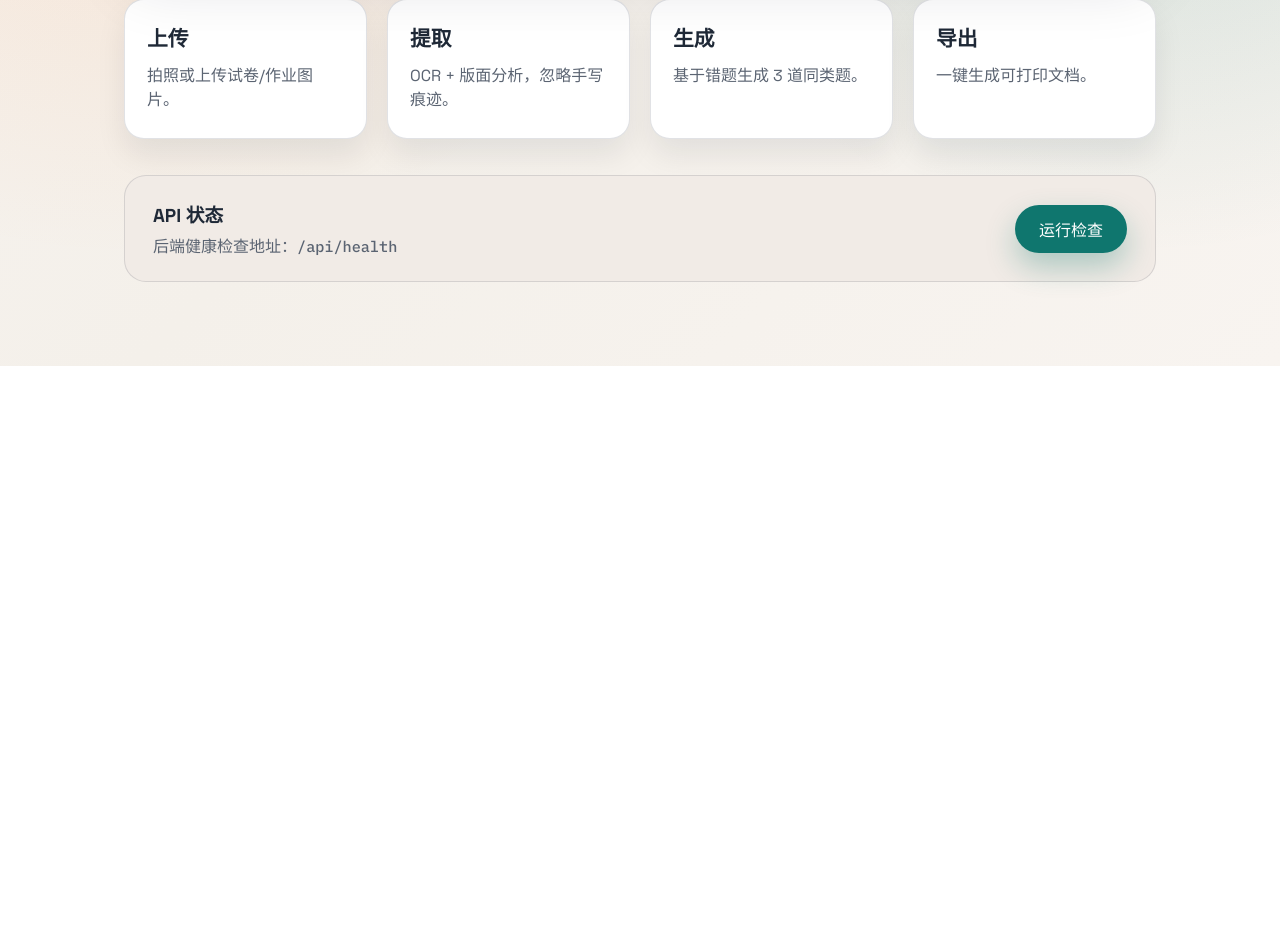
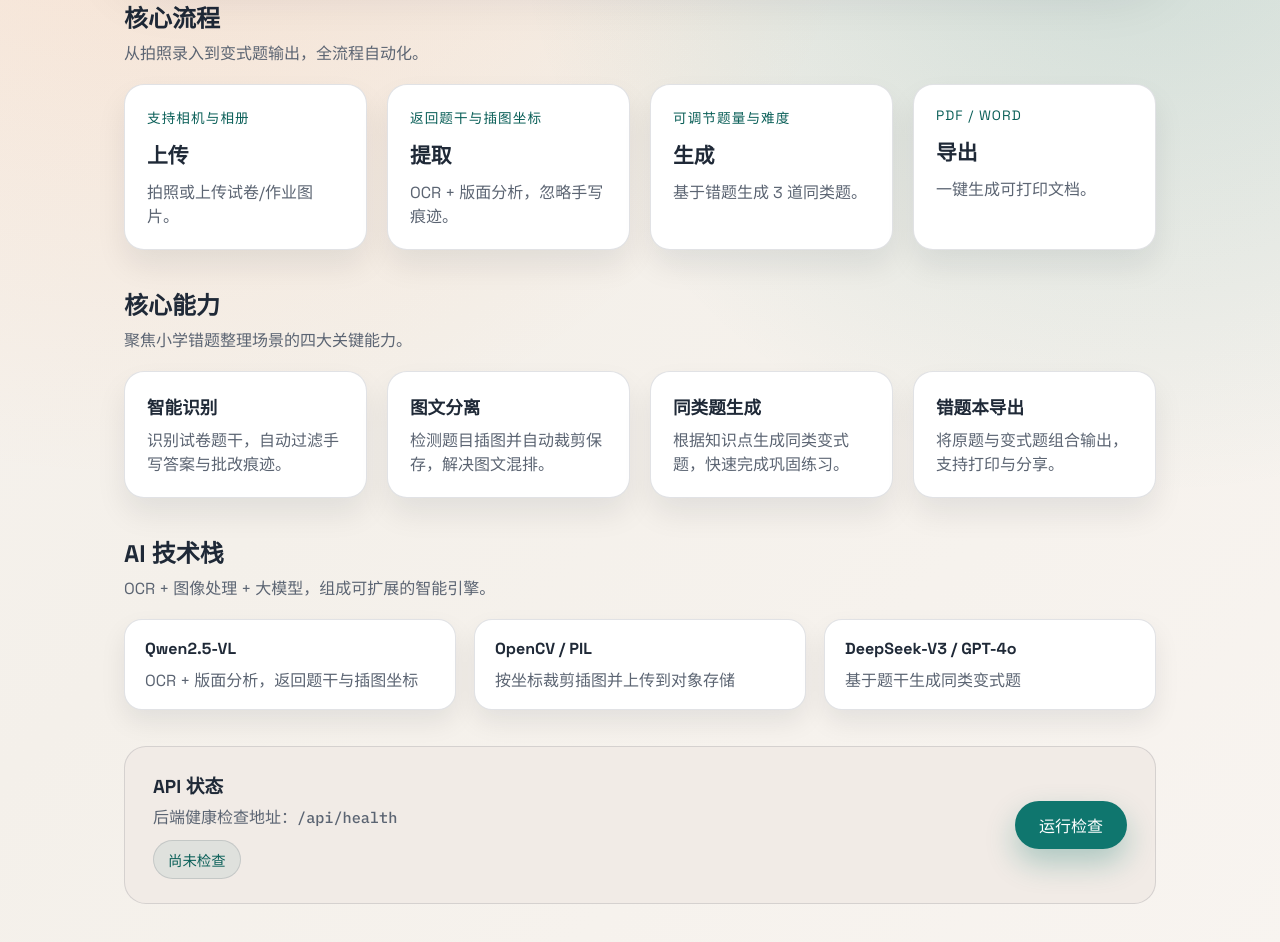
Before and after one commit to firnice/smart_paper_web, a React (Vite) app: page / in a window 1280 px wide. Shown: the part 434-1376 px from the top of the page. Before the commit the page ends 800 px from the top, so only its background shows below. Built offline with nearby package versions, Linux system fonts and the light colour scheme; no server answers.

Commit message:
feat: scaffold frontend framework

```diff
--- a/src/App.jsx
+++ b/src/App.jsx
@@ -1,54 +1,5 @@
-const steps = [
-  {
-    title: "上传",
-    detail: "拍照或上传试卷/作业图片。"
-  },
-  {
-    title: "提取",
-    detail: "OCR + 版面分析，忽略手写痕迹。"
-  },
-  {
-    title: "生成",
-    detail: "基于错题生成 3 道同类题。"
-  },
-  {
-    title: "导出",
-    detail: "一键生成可打印文档。"
-  }
-];
+import Home from "./pages/Home.jsx";
 
 export default function App() {
-  return (
-    <div className="page">
-      <header className="hero">
-        <div className="hero-tag">JuYiFanSan</div>
-        <h1>举一反三 · 智能错题重构助手</h1>
-        <p>
-          拍照即录入，自动去手写、裁剪插图、生成同类题，
-          为小学阶段建立高效练习闭环。
-        </p>
-        <div className="hero-actions">
-          <button className="btn-primary" type="button">开始体验</button>
-          <button className="btn-ghost" type="button">查看流程</button>
-        </div>
-      </header>
-
-      <section className="grid">
-        {steps.map((step) => (
-          <article className="card" key={step.title}>
-            <h2>{step.title}</h2>
-            <p>{step.detail}</p>
-          </article>
-        ))}
-      </section>
-
-      <section className="panel">
-        <div>
-          <h3>API 状态</h3>
-          <p>后端健康检查地址：<code>/api/health</code></p>
-        </div>
-        <button className="btn-primary" type="button">运行检查</button>
-      </section>
-    </div>
-  );
+  return <Home />;
 }
--- /dev/null
+++ b/src/components/FeatureCard.jsx
@@ -0,0 +1,8 @@
+export default function FeatureCard({ feature }) {
+  return (
+    <article className="card card-compact">
+      <h3>{feature.title}</h3>
+      <p>{feature.detail}</p>
+    </article>
+  );
+}
--- /dev/null
+++ b/src/components/FlowStepCard.jsx
@@ -0,0 +1,9 @@
+export default function FlowStepCard({ step }) {
+  return (
+    <article className="card">
+      <div className="card-kicker">{step.action}</div>
+      <h2>{step.title}</h2>
+      <p>{step.detail}</p>
+    </article>
+  );
+}
--- /dev/null
+++ b/src/components/StackItem.jsx
@@ -0,0 +1,8 @@
+export default function StackItem({ item }) {
+  return (
+    <div className="stack-item">
+      <strong>{item.name}</strong>
+      <span>{item.detail}</span>
+    </div>
+  );
+}
--- /dev/null
+++ b/src/components/StatusPanel.jsx
@@ -0,0 +1,40 @@
+import { useState } from "react";
+
+import { checkHealth } from "../services/api";
+
+export default function StatusPanel() {
+  const [status, setStatus] = useState("idle");
+  const [message, setMessage] = useState("尚未检查");
+  const [timestamp, setTimestamp] = useState("");
+
+  const runCheck = async () => {
+    setStatus("loading");
+    setMessage("检查中...");
+    setTimestamp("");
+    try {
+      const data = await checkHealth();
+      setStatus("ok");
+      setMessage("服务正常");
+      setTimestamp(data.timestamp ?? "");
+    } catch (error) {
+      setStatus("error");
+      setMessage(error?.message || "请求失败");
+    }
+  };
+
+  return (
+    <section className="panel">
+      <div>
+        <h3>API 状态</h3>
+        <p>后端健康检查地址：<code>/api/health</code></p>
+        <div className={`status-pill status-${status}`}>
+          <span>{message}</span>
+          {timestamp && <time>{timestamp}</time>}
+        </div>
+      </div>
+      <button className="btn-primary" type="button" onClick={runCheck}>
+        运行检查
+      </button>
+    </section>
+  );
+}
--- /dev/null
+++ b/src/constants/content.js
@@ -0,0 +1,63 @@
+export const BRAND = {
+  name: "JuYiFanSan",
+  headline: "举一反三 · 智能错题重构助手",
+  description:
+    "拍照即录入，自动去手写、裁剪插图、生成同类题，为小学阶段建立高效练习闭环。",
+};
+
+export const PIPELINE_STEPS = [
+  {
+    title: "上传",
+    detail: "拍照或上传试卷/作业图片。",
+    action: "支持相机与相册",
+  },
+  {
+    title: "提取",
+    detail: "OCR + 版面分析，忽略手写痕迹。",
+    action: "返回题干与插图坐标",
+  },
+  {
+    title: "生成",
+    detail: "基于错题生成 3 道同类题。",
+    action: "可调节题量与难度",
+  },
+  {
+    title: "导出",
+    detail: "一键生成可打印文档。",
+    action: "PDF / Word",
+  },
+];
+
+export const FEATURES = [
+  {
+    title: "智能识别",
+    detail: "识别试卷题干，自动过滤手写答案与批改痕迹。",
+  },
+  {
+    title: "图文分离",
+    detail: "检测题目插图并自动裁剪保存，解决图文混排。",
+  },
+  {
+    title: "同类题生成",
+    detail: "根据知识点生成同类变式题，快速完成巩固练习。",
+  },
+  {
+    title: "错题本导出",
+    detail: "将原题与变式题组合输出，支持打印与分享。",
+  },
+];
+
+export const TECH_STACK = [
+  {
+    name: "Qwen2.5-VL",
+    detail: "OCR + 版面分析，返回题干与插图坐标",
+  },
+  {
+    name: "OpenCV / PIL",
+    detail: "按坐标裁剪插图并上传到对象存储",
+  },
+  {
+    name: "DeepSeek-V3 / GPT-4o",
+    detail: "基于题干生成同类变式题",
+  },
+];
--- /dev/null
+++ b/src/pages/Home.jsx
@@ -0,0 +1,59 @@
+import FlowStepCard from "../components/FlowStepCard.jsx";
+import FeatureCard from "../components/FeatureCard.jsx";
+import StackItem from "../components/StackItem.jsx";
+import StatusPanel from "../components/StatusPanel.jsx";
+import { BRAND, FEATURES, PIPELINE_STEPS, TECH_STACK } from "../constants/content.js";
+
+export default function Home() {
+  return (
+    <div className="page">
+      <header className="hero">
+        <div className="hero-tag">{BRAND.name}</div>
+        <h1>{BRAND.headline}</h1>
+        <p>{BRAND.description}</p>
+        <div className="hero-actions">
+          <button className="btn-primary" type="button">开始体验</button>
+          <button className="btn-ghost" type="button">查看流程</button>
+        </div>
+      </header>
+
+      <section className="section">
+        <div className="section-head">
+          <h2>核心流程</h2>
+          <p>从拍照录入到变式题输出，全流程自动化。</p>
+        </div>
+        <div className="grid">
+          {PIPELINE_STEPS.map((step) => (
+            <FlowStepCard key={step.title} step={step} />
+          ))}
+        </div>
+      </section>
+
+      <section className="section">
+        <div className="section-head">
+          <h2>核心能力</h2>
+          <p>聚焦小学错题整理场景的四大关键能力。</p>
+        </div>
+        <div className="grid grid-compact">
+          {FEATURES.map((feature) => (
+            <FeatureCard key={feature.title} feature={feature} />
+          ))}
+        </div>
+      </section>
+
+      <section className="section">
+        <div className="section-head">
+          <h2>AI 技术栈</h2>
+          <p>OCR + 图像处理 + 大模型，组成可扩展的智能引擎。</p>
+        </div>
+        <div className="stack">
+          {TECH_STACK.map((item) => (
+            <StackItem key={item.name} item={item} />
+          ))}
+        </div>
+      </section>
+
+      <StatusPanel />
+    </div>
+  );
+}
--- /dev/null
+++ b/src/services/api.js
@@ -0,0 +1,43 @@
+const API_BASE = import.meta.env.VITE_API_BASE ?? "http://localhost:8000";
+
+async function requestJson(path, options = {}) {
+  const response = await fetch(`${API_BASE}${path}`, options);
+  if (!response.ok) {
+    const message = await response.text();
+    throw new Error(message || `Request failed: ${response.status}`);
+  }
+  return response.json();
+}
+
+export async function checkHealth() {
+  return requestJson("/api/health");
+}
+
+export async function extractQuestions(file) {
+  const formData = new FormData();
+  formData.append("file", file);
+  return requestJson("/api/ocr/extract", {
+    method: "POST",
+    body: formData,
+  });
+}
+
+export async function generateVariants(payload) {
+  return requestJson("/api/variants/generate", {
+    method: "POST",
+    headers: {
+      "Content-Type": "application/json",
+    },
+    body: JSON.stringify(payload),
+  });
+}
+
+export async function createExport(payload) {
+  return requestJson("/api/export", {
+    method: "POST",
+    headers: {
+      "Content-Type": "application/json",
+    },
+    body: JSON.stringify(payload),
+  });
+}
--- a/src/styles.css
+++ b/src/styles.css
@@ -130,6 +130,10 @@ code {
   animation: fadeUp 0.8s ease-out;
 }
 
+.grid-compact {
+  grid-template-columns: repeat(auto-fit, minmax(240px, 1fr));
+}
+
 .card {
   background: var(--surface);
   border-radius: 20px;
@@ -146,6 +150,60 @@ code {
 
 .card p {
   margin: 0;
+  color: var(--muted);
+}
+
+.card-compact {
+  min-height: auto;
+}
+
+.card-compact h3 {
+  margin: 0 0 8px;
+  font-size: 1.1rem;
+}
+
+.card-kicker {
+  font-size: 0.85rem;
+  text-transform: uppercase;
+  letter-spacing: 0.08em;
+  color: var(--accent-strong);
+  margin-bottom: 12px;
+}
+
+.section {
+  display: flex;
+  flex-direction: column;
+  gap: 20px;
+}
+
+.section-head h2 {
+  margin: 0;
+  font-size: 1.5rem;
+}
+
+.section-head p {
+  margin: 6px 0 0;
+  color: var(--muted);
+}
+
+.stack {
+  display: grid;
+  grid-template-columns: repeat(auto-fit, minmax(240px, 1fr));
+  gap: 18px;
+}
+
+.stack-item {
+  background: var(--surface);
+  border-radius: 18px;
+  padding: 18px 20px;
+  border: 1px solid var(--border);
+  display: flex;
+  flex-direction: column;
+  gap: 8px;
+  box-shadow: 0 12px 26px rgba(15, 23, 42, 0.08);
+}
+
+.stack-item span {
   color: var(--muted);
 }
 
@@ -169,6 +227,45 @@ code {
   color: var(--muted);
 }
 
+.status-pill {
+  margin-top: 12px;
+  display: inline-flex;
+  gap: 12px;
+  align-items: center;
+  padding: 8px 14px;
+  border-radius: 999px;
+  font-size: 0.9rem;
+  border: 1px solid var(--border);
+  background: rgba(15, 118, 110, 0.08);
+  color: var(--accent-strong);
+}
+
+.status-pill time {
+  font-family: "IBM Plex Mono", "SFMono-Regular", monospace;
+  font-size: 0.85rem;
+  color: var(--muted);
+}
+
+.status-loading {
+  background: rgba(249, 115, 22, 0.12);
+  color: #c2410c;
+}
+
+.status-ok {
+  background: rgba(16, 185, 129, 0.12);
+  color: #0f766e;
+}
+
+.status-error {
+  background: rgba(239, 68, 68, 0.12);
+  color: #b91c1c;
+}
+
+.status-idle {
+  background: rgba(15, 118, 110, 0.08);
+  color: var(--accent-strong);
+}
+
 @keyframes fadeUp {
   from {
     opacity: 0;
```
Also changed, not shown: 1 other file (tests, documents, lock files or other folders).
